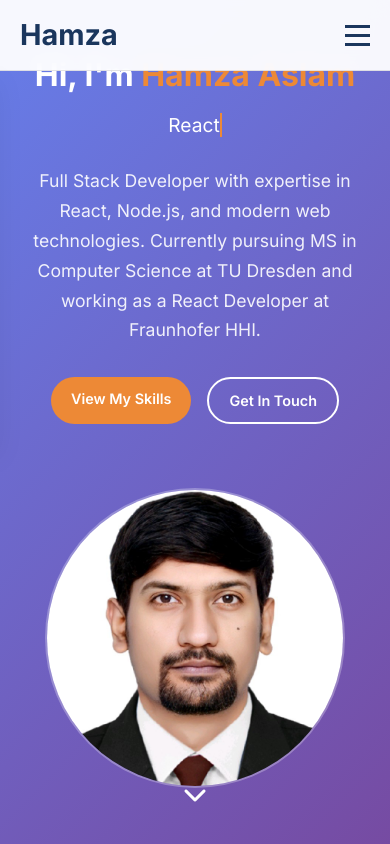
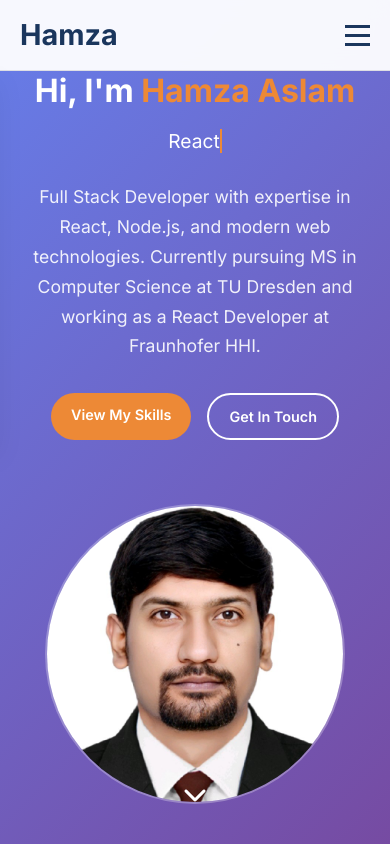
Before and after one commit to hmirzaa/hmughal.com, a plain HTML site: page index.html in a window 390 px wide. Shown: the top 844 px of the page. Drawn offline with Linux system fonts and the light colour scheme.

Commit message:
fixed hero height

```diff
--- a/css/styles.css
+++ b/css/styles.css
@@ -810,7 +810,12 @@ body {
 }
 
 /* Responsive Design */
+/* Mobile styles */
 @media (max-width: 768px) {
+    .hero-title {
+        margin-top: 2rem;
+    }
+
     .nav-menu {
         position: fixed;
         left: -100%;
```
